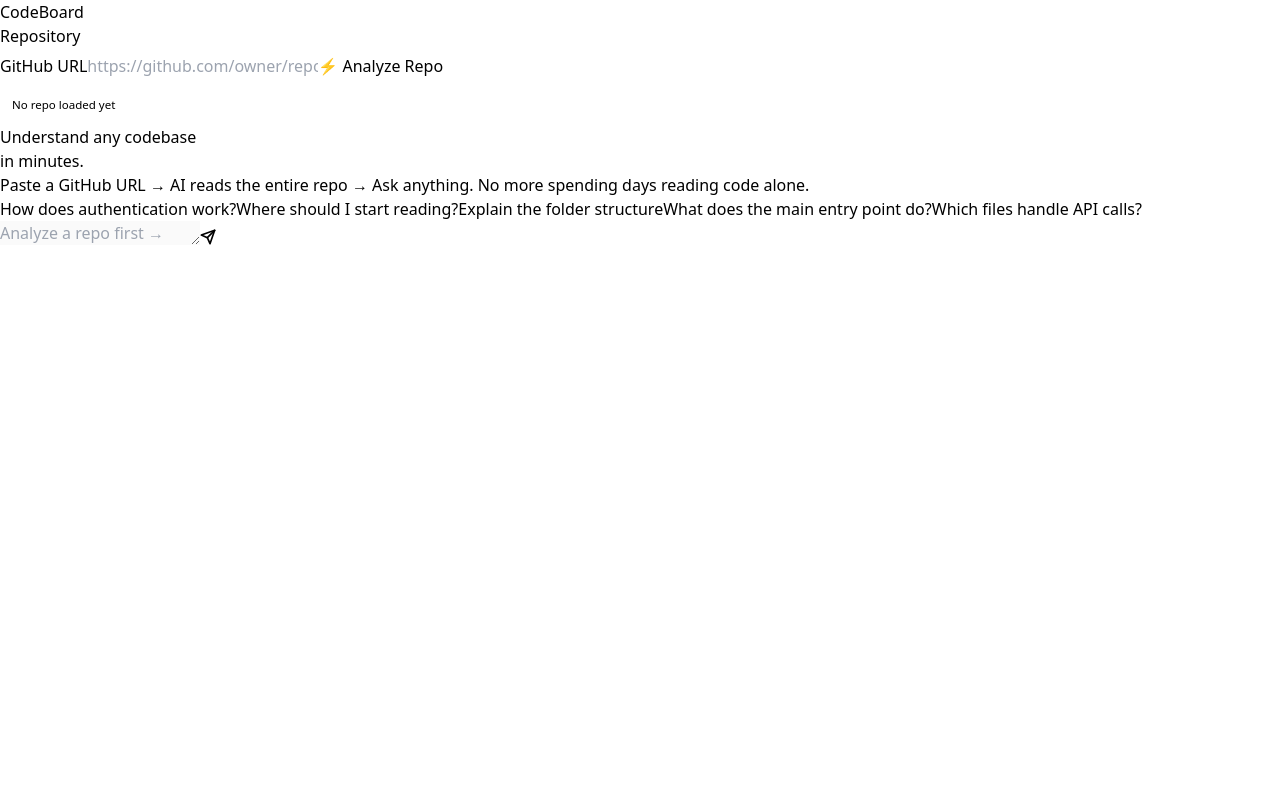
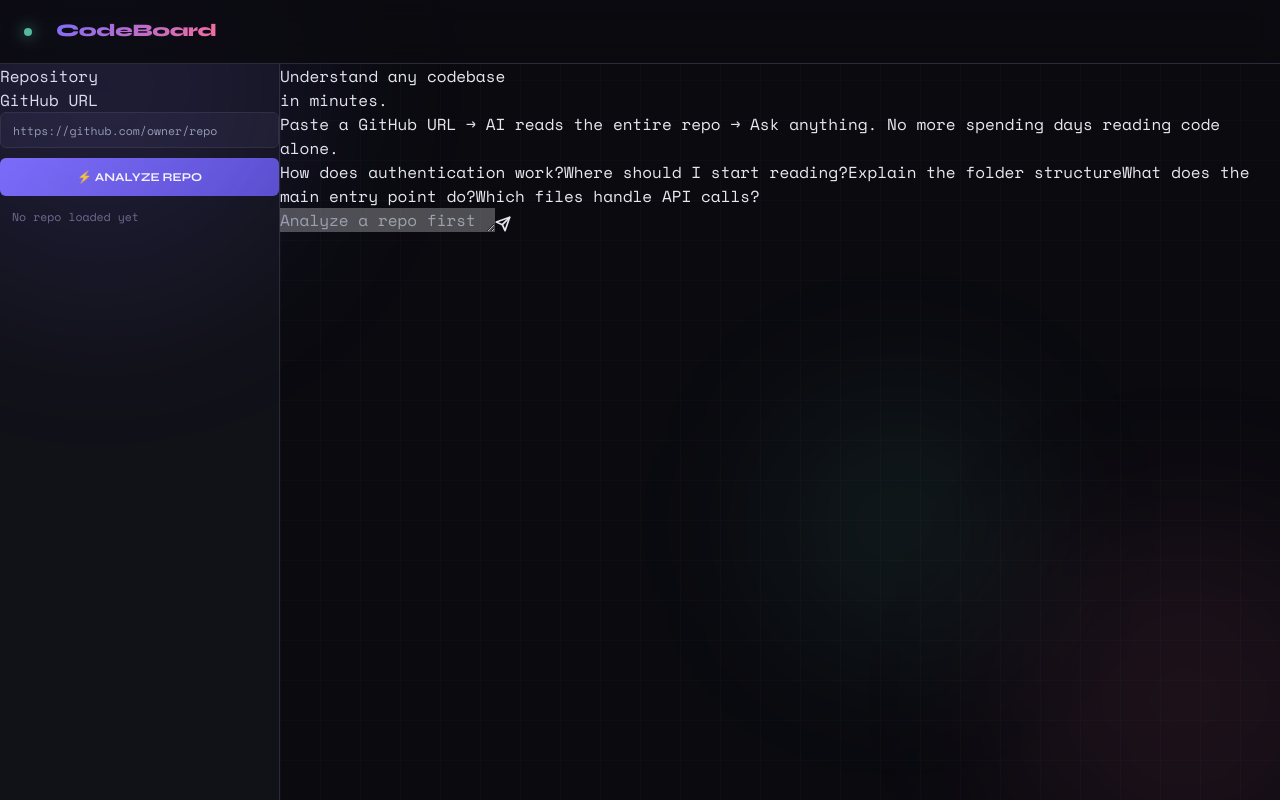
Before and after one commit to ag8615340-bit/code-pulse, a React (Vite) app in the folder frontend/: page / in a window 1280 px wide. Built offline with nearby package versions, Linux system fonts and the light colour scheme.

Commit message:
Added Tailwind directives and basic styling

```diff
--- a/frontend/src/style.css
+++ b/frontend/src/style.css
@@ -1,3 +1,156 @@
+@import url("https://fonts.googleapis.com/css2?family=Space+Mono:ital,wght@0,400;0,700;1,400&family=Syne:wght@400;600;700;800&display=swap");
 @tailwind base;
 @tailwind components;
 @tailwind utilities;
+:root {
+--bg: #0a0a0f;
+--bg2: #111118;
+--bg3: #1a1a25;
+--border: #2a2a3a;
+--accent: #7c6dfa;
+--accent2: #fa6d9a;
+--accent3: #6dfacc;
+--text: #e8e8f0;
+--muted: #6b6b85;
+--glow: rgba(124, 109, 250, 0.15);
+--font-head: "Syne", sans-serif;
+--font-mono: "Space Mono", monospace;
+}
+
+*, *::before, *::after {
+box-sizing: border-box;
+margin: 0;
+padding: 0;
+}
+
+html { scroll-behavior: smooth; }
+
+body {
+background: var(--bg);
+color: var(--text);
+font-family: var(--font-mono);
+min-height: 100vh;
+overflow-x: hidden;
+}
+
+::-webkit-scrollbar { width: 4px; height: 4px; }
+::-webkit-scrollbar-track { background: var(--bg2); }
+::-webkit-scrollbar-thumb { background: var(--border); border-radius: 2px; }
+::-webkit-scrollbar-thumb:hover { background: var(--accent); }
+
+body::after {
+content: "";
+position: fixed;
+inset: 0;
+background-image:
+linear-gradient(var(--border) 1px, transparent 1px),
+linear-gradient(90deg, var(--border) 1px, transparent 1px);
+background-size: 40px 40px;
+opacity: 0.15;
+pointer-events: none;
+z-index: 0;
+}
+
+.orb {
+position: fixed;
+border-radius: 50%;
+filter: blur(80px);
+pointer-events: none;
+z-index: 0;
+animation: float 8s ease-in-out infinite;
+}
+
+.orb-1 { width: 400px; height: 400px; background: rgba(124, 109, 250, 0.12); top: -100px; left: -100px; }
+.orb-2 { width: 350px; height: 350px; background: rgba(250, 109, 154, 0.08); bottom: -80px; right: -80px; animation-delay: -4s; }
+.orb-3 { width: 250px; height: 250px; background: rgba(109, 250, 204, 0.07); top: 50%; right: 20%; animation-delay: -2s; }
+
+@keyframes float {
+0%, 100% { transform: translateY(0px) scale(1); }
+50% { transform: translateY(-20px) scale(1.05); }
+}
+
+.app-shell { position: relative; z-index: 1; display: grid; grid-template-rows: auto 1fr; min-height: 100vh; }
+.main-grid { display: grid; grid-template-columns: 280px 1fr; height: calc(100vh - 64px); overflow: hidden; }
+
+.navbar {
+height: 64px;
+border-bottom: 1px solid var(--border);
+display: flex;
+align-items: center;
+padding: 0 1.5rem;
+gap: 1rem;
+background: rgba(10, 10, 15, 0.8);
+backdrop-filter: blur(12px);
+position: sticky;
+top: 0;
+z-index: 100;
+}
+
+.logo {
+font-family: var(--font-head);
+font-size: 1.1rem;
+font-weight: 800;
+letter-spacing: -0.02em;
+background: linear-gradient(135deg, var(--accent) 0%, var(--accent2) 100%);
+-webkit-background-clip: text;
+-webkit-text-fill-color: transparent;
+background-clip: text;
+}
+
+.logo-dot {
+display: inline-block;
+width: 8px;
+height: 8px;
+border-radius: 50%;
+background: var(--accent3);
+box-shadow: 0 0 8px var(--accent3);
+margin-right: 8px;
+animation: pulse 2s ease-in-out infinite;
+}
+
+@keyframes pulse {
+0%, 100% { opacity: 1; box-shadow: 0 0 8px var(--accent3); }
+50% { opacity: 0.5; box-shadow: 0 0 20px var(--accent3); }
+}
+
+.sidebar { border-right: 1px solid var(--border); overflow-y: auto; background: var(--bg2); display: flex; flex-direction: column; }
+
+.repo-input {
+width: 100%;
+background: var(--bg3);
+border: 1px solid var(--border);
+border-radius: 6px;
+padding: 0.6rem 0.75rem;
+font-family: var(--font-mono);
+font-size: 0.72rem;
+color: var(--text);
+outline: none;
+transition: all 0.2s;
+}
+
+.repo-input:focus { border-color: var(--accent); box-shadow: 0 0 0 2px var(--glow); }
+
+.btn-analyze {
+width: 100%;
+margin-top: 0.6rem;
+padding: 0.65rem;
+background: linear-gradient(135deg, var(--accent), #5a4dcc);
+border: none;
+border-radius: 6px;
+color: #fff;
+font-family: var(--font-head);
+font-size: 0.75rem;
+font-weight: 700;
+text-transform: uppercase;
+cursor: pointer;
+}
+
+.messages-list { flex: 1; overflow-y: auto; padding: 1.5rem; display: flex; flex-direction: column; gap: 1.5rem; }
+
+.bubble { max-width: 70%; padding: 0.85rem 1rem; border-radius: 12px; font-size: 0.8rem; line-height: 1.7; }
+.bubble.ai { background: var(--bg2); border: 1px solid var(--border); border-radius: 4px 12px 12px 12px; }
+.bubble.user { background: linear-gradient(135deg, var(--accent), #5a4dcc); color: white; border-radius: 12px 4px 12px 12px; }
+
+.spinner { width: 16px; height: 16px; border: 2px solid rgba(255, 255, 255, 0.2); border-top-color: white; border-radius: 50%; animation: spin 0.7s linear infinite; }
+
+@keyframes spin { to { transform: rotate(360deg); } }
```
